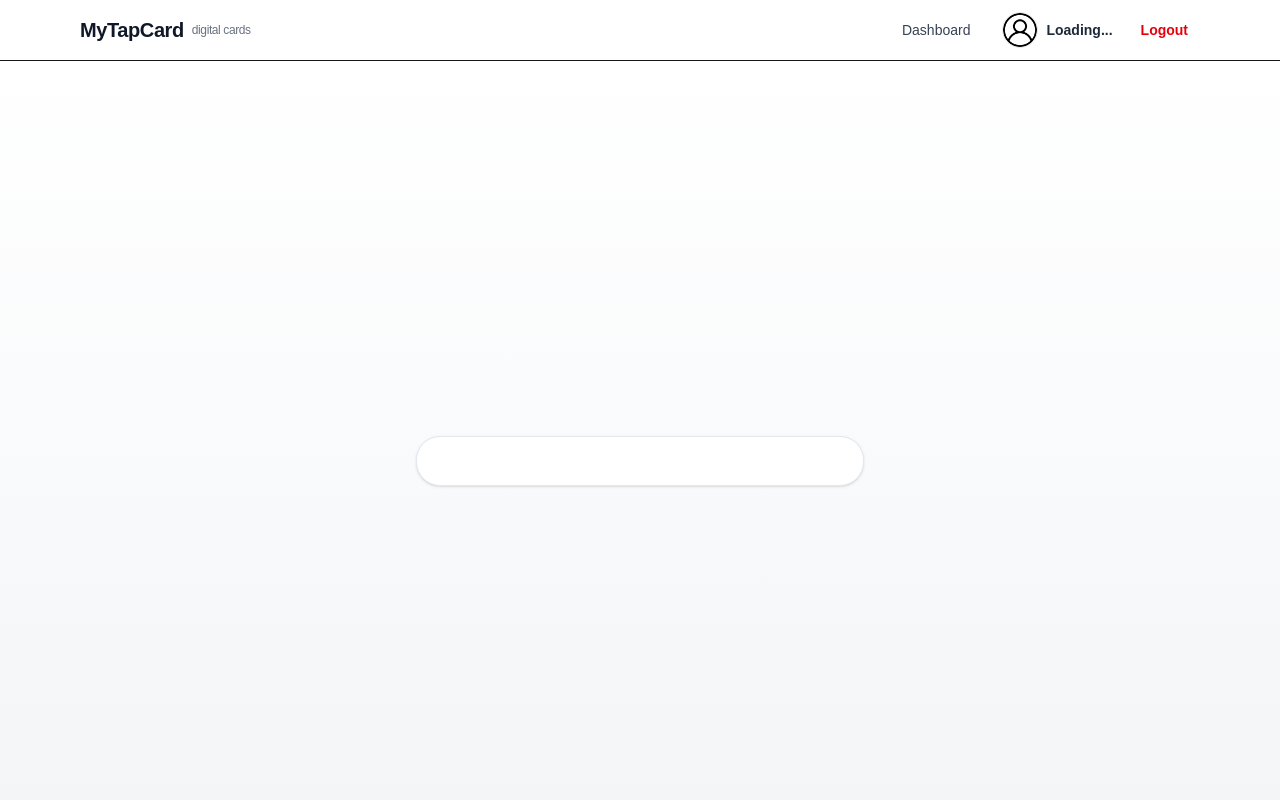
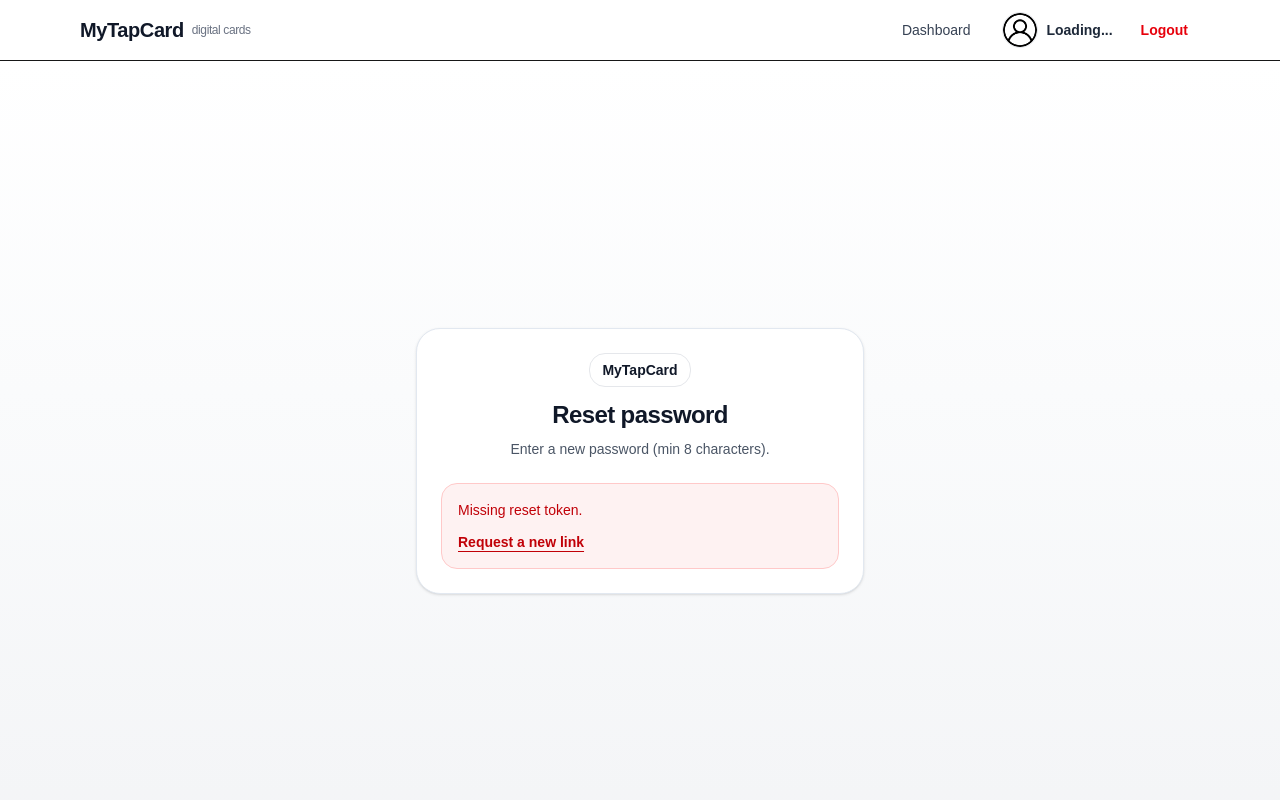
Before and after one commit to 0xZahidp/MyTapCard, a Next.js app: page /reset-password in a window 1280 px wide. Shown: the top 800 px of the page. Built offline with nearby package versions, Linux system fonts and the light colour scheme; no server answers.

Commit message:
Fix AuthCard children in reset password client

```diff
--- a/app/reset-password/ResetPasswordClient.tsx
+++ b/app/reset-password/ResetPasswordClient.tsx
@@ -51,8 +51,62 @@
   return (
     <main className="min-h-screen bg-gradient-to-b from-white via-gray-50 to-gray-100 flex items-center justify-center px-4 py-10">
       <AuthCard>
-        {/* UI unchanged */}
-        {/* … */}
+        {/* Header */}
+        <div className="text-center">
+          <div className="mx-auto mb-3 inline-flex items-center justify-center rounded-2xl border border-gray-200 bg-white px-3 py-1.5 text-sm font-semibold text-gray-900">
+            MyTapCard
+          </div>
+          <h1 className="text-2xl font-semibold tracking-tight text-gray-900">
+            Reset password
+          </h1>
+          <p className="mt-2 text-sm text-gray-600">
+            Enter a new password (min 8 characters).
+          </p>
+        </div>
+
+        {!token ? (
+          <div className="mt-6 rounded-2xl border border-red-200 bg-red-50 p-4 text-sm text-red-700">
+            Missing reset token.
+            <div className="mt-3">
+              <Link
+                href="/forgot-password"
+                className="font-semibold underline underline-offset-4"
+              >
+                Request a new link
+              </Link>
+            </div>
+          </div>
+        ) : (
+          <form onSubmit={submit} className="mt-6 space-y-4">
+            <div className="space-y-1">
+              <label className="text-xs font-semibold text-gray-700">
+                New password
+              </label>
+              <input
+                ref={passwordRef}
+                className={input}
+                type="password"
+                placeholder="••••••••"
+                required
+                minLength={8}
+                autoComplete="new-password"
+              />
+            </div>
+
+            <button className={primaryBtn} disabled={loading} type="submit">
+              {loading ? "Updating..." : "Update password"}
+            </button>
+
+            <div className="pt-1 text-center">
+              <Link
+                href="/login"
+                className="text-xs font-semibold text-gray-500 hover:text-gray-700"
+              >
+                Back to login
+              </Link>
+            </div>
+          </form>
+        )}
       </AuthCard>
     </main>
   );
```
